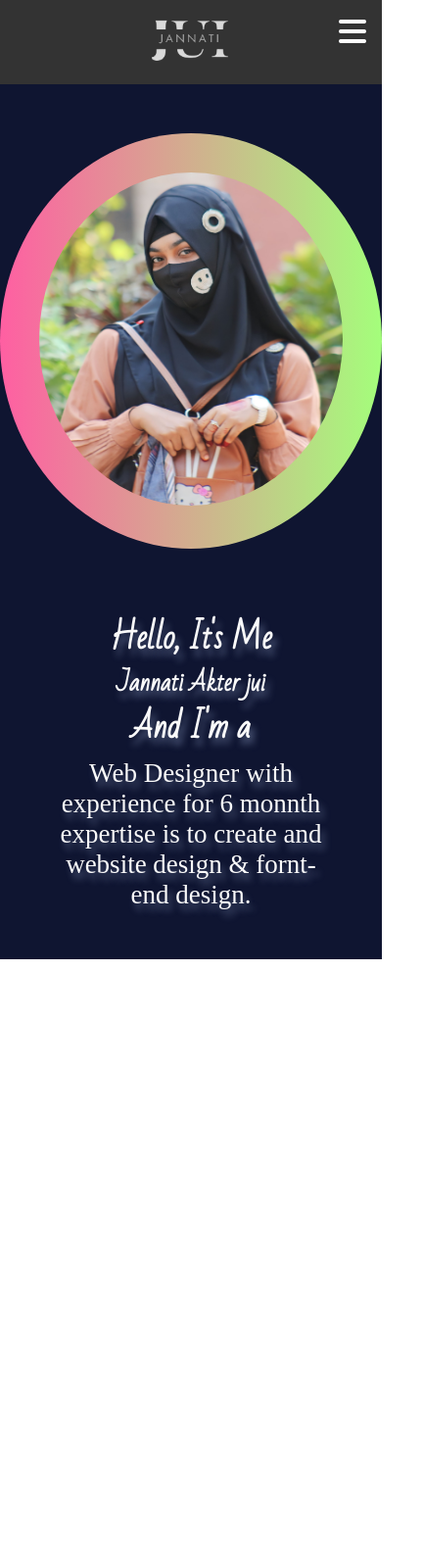
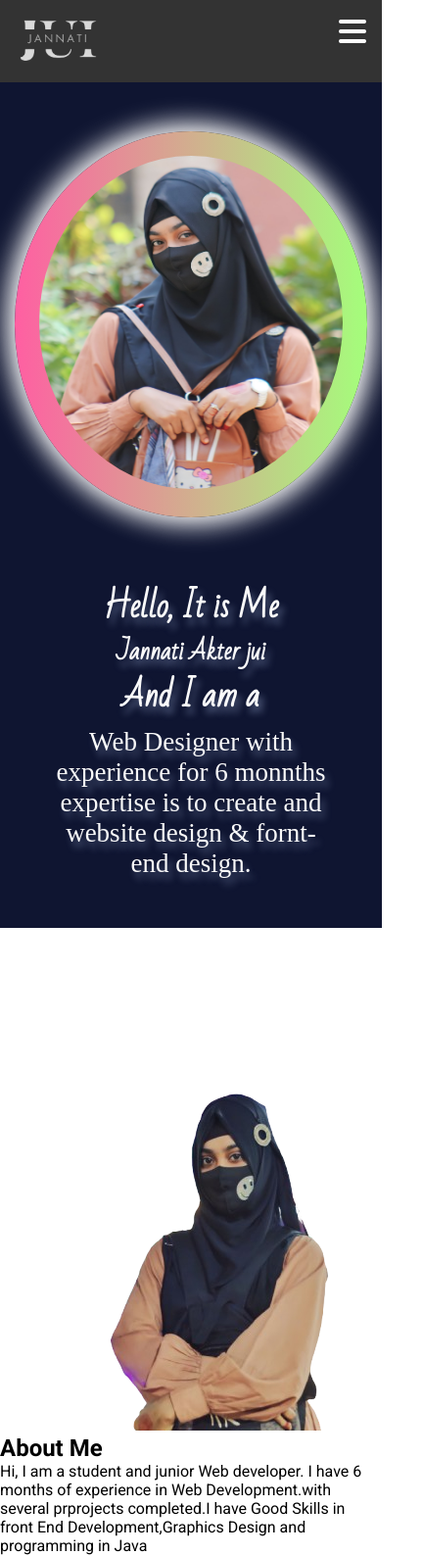
Before and after one commit to jui1960/portfolio, a plain HTML site: page index.html in a window 390 px wide. Shown: the whole page at 98% size, 432 px wide, since content can reach past the window. Before the commit the page ends 979 px from the top, so only its background shows below. Drawn offline with Linux system fonts and the light colour scheme; a web font is replaced by a local one.

Commit message:
about section update

```diff
--- a/index.html
+++ b/index.html
@@ -32,7 +32,7 @@
     <nav id="menu" class="hidden">
       <ul>
         <li><a href="#Home" class="nav-link">Home</a></li>
-        <li><a href="#" class="nav-link">About Me</a></li>
+        <li><a href="About-me" class="nav-link">About Me</a></li>
         <li><a href="#" class="nav-link">Skill</a></li>
         <li><a href="#" class="nav-link">Services</a></li>
         <li><a href="#" class="nav-link">Contact</a></li>
@@ -47,16 +47,26 @@
     <section id="Home">
 
       <div class="home-content">
-        <h3>Hello, It's Me</h3>
+        <h3>Hello, It is Me</h3>
         <h1>Jannati Akter jui</h1>
-        <h3>And I'm a</h3>
-        <p>Web Designer with experience for 6 monnth</p>
+        <h3>And I am a</h3>
+        <p>Web Designer with experience for 6 monnths</p>
         <p>expertise is to create and website design & fornt-end design.</p>
       </div>
       <div class="hom-img">
         <img src="picture/jui.jpg" alt="">
       </div>
+    </section>
 
+    <section id="About-me">
+      <div class="about-img">
+        <img src="picture/about img.png" alt="">
+      </div>
+      <div class="about-content">
+        <h1 class="">About Me</h1>
+        <p>Hi, I am a student and junior Web developer.
+        I have 6 months of experience in Web Development.with several prprojects completed.I have Good Skills in front End Development,Graphics Design and programming in Java</p>
+      </div>
 
     </section>
   </main>
--- a/mobile.css
+++ b/mobile.css
@@ -2,15 +2,27 @@ header{
     flex-direction: column;
     text-align: center;
     position: relative;
+
+}
+.logo img{
+    position: absolute;
+    left: 1rem;
+    top: 1rem;
 }
 #menu-icon{
     display: block;
     cursor: pointer;
     color:white;
     position: absolute;
-    top:1.rem ;
+    top:1rem;
     right:1rem;
 }
+nav{
+
+    margin-top: 3rem;
+
+}
+
 .hidden{
     display: none;
 }
--- a/style.css
+++ b/style.css
@@ -34,7 +34,7 @@
     width: 100%;
     z-index: 10;
     padding: 1rem ;
-    min-height: 5vh;
+    min-height: 10vh;
   }
   #menu-icon{
     display: none;
@@ -85,7 +85,8 @@
   background: linear-gradient(to left, #a4fe7b, #ff5fa2);
   border-radius: 100%;
   backdrop-filter: blur(10px);
-  padding: 40px;
+  padding: 25px;
+  box-shadow: 5px 3px 30px ,-5px -3px 30px;
 }
 
   .home-content h3{
```
Also changed, not shown: picture/about img.png (added), picture/pic1.png (deleted).
